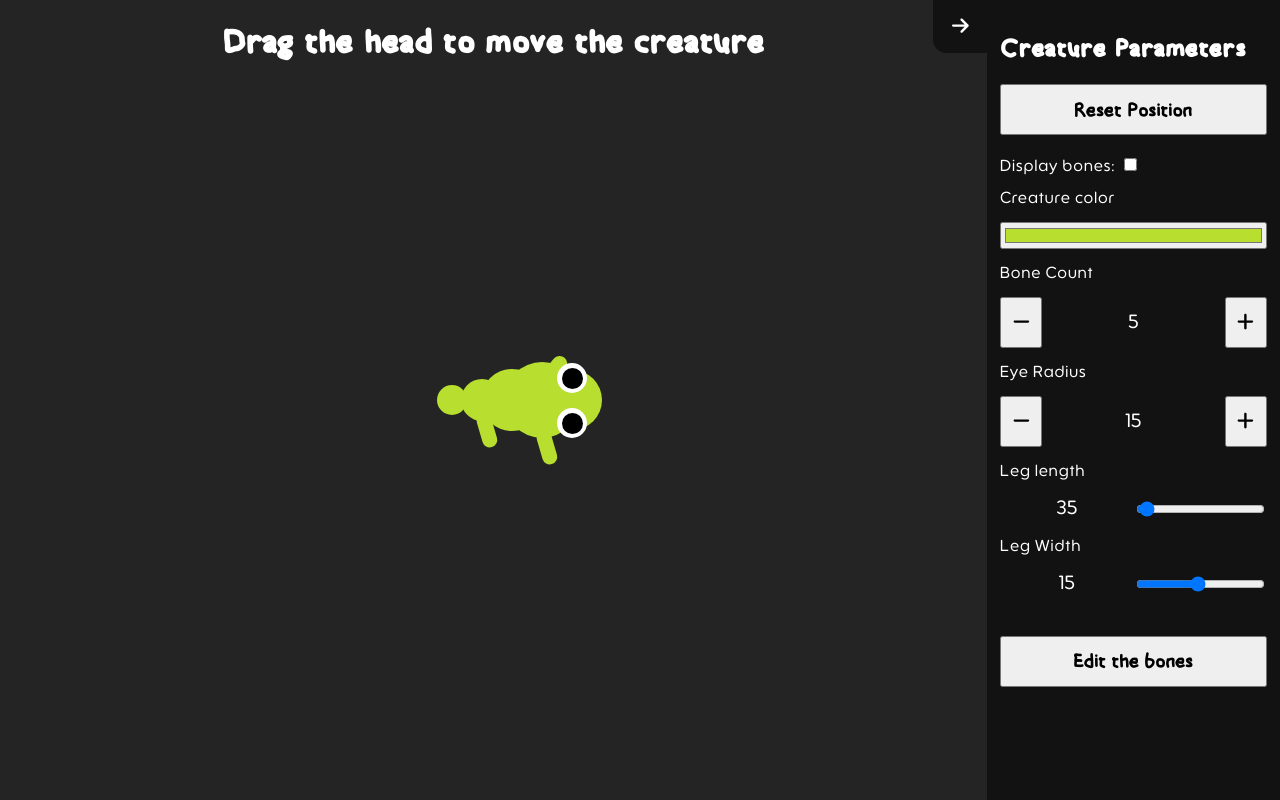
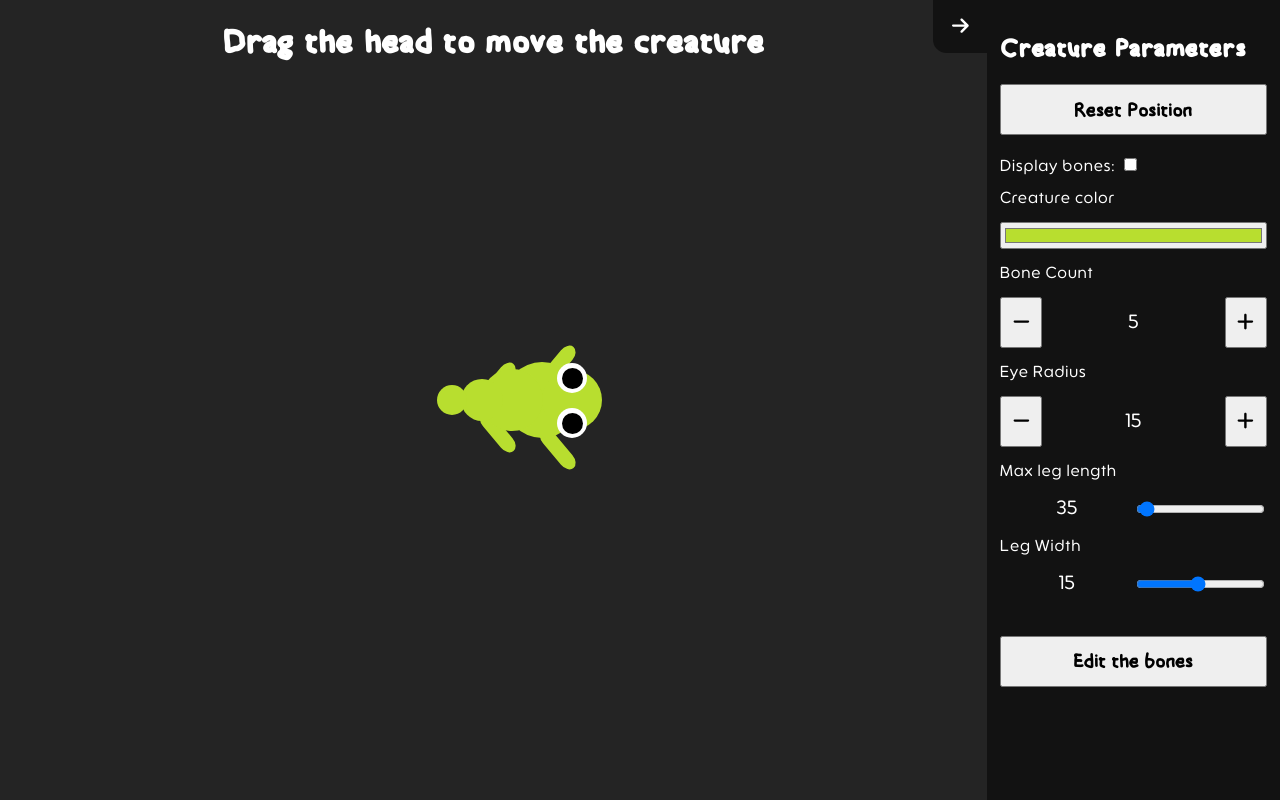
Before and after one commit to DaiF1/CreatureSandbox, a React (Vite) app: page / in a window 1280 px wide. Built offline with nearby package versions, Linux system fonts and the light colour scheme.

Commit message:
update(creature: legs): add scaling

```diff
--- a/src/App.tsx
+++ b/src/App.tsx
@@ -116,7 +116,7 @@ function App() {
                     </button>
                 </div>
 
-                <p>Leg length</p>
+                <p>Max leg length</p>
                 <div className="config-option">
                     <input className="config-slider-input"
                         type="number"
--- a/src/ArmatureNode.tsx
+++ b/src/ArmatureNode.tsx
@@ -83,8 +83,8 @@ export function ArmatureNode({ x = 0,
                     y: y + (radius - legWidth) * Math.sin(dirTheta - degToRad(90)),
                 }}
                 targetPoint={{
-                    x: x + (radius + legLength) * Math.cos(dirTheta - degToRad(90)) + legLength * Math.cos(dirTheta - degToRad(130)),
-                    y: y + (radius + legLength) * Math.sin(dirTheta - degToRad(90)) + legLength * Math.sin(dirTheta - degToRad(130)),
+                    x: x + (radius - legWidth) * Math.cos(dirTheta - degToRad(90)) + legLength * 2 * Math.cos(dirTheta - degToRad(130)),
+                    y: y + (radius - legWidth) * Math.sin(dirTheta - degToRad(90)) + legLength * 2 * Math.sin(dirTheta - degToRad(130)),
                 }}
                 width={legWidth}
                 length={legLength}
@@ -97,8 +97,8 @@ export function ArmatureNode({ x = 0,
                     y: y + (radius - legWidth) * Math.sin(dirTheta + degToRad(90)),
                 }}
                 targetPoint={{
-                    x: x + (radius - legWidth) * Math.cos(dirTheta + degToRad(90)) + legLength * Math.cos(dirTheta + degToRad(130)),
-                    y: y + (radius - legWidth) * Math.sin(dirTheta + degToRad(90)) + legLength * Math.sin(dirTheta + degToRad(130)),
+                    x: x + (radius - legWidth) * Math.cos(dirTheta + degToRad(90)) + legLength * 2 * Math.cos(dirTheta + degToRad(130)),
+                    y: y + (radius - legWidth) * Math.sin(dirTheta + degToRad(90)) + legLength * 2 * Math.sin(dirTheta + degToRad(130)),
                 }}
                 width={legWidth}
                 length={legLength}
--- a/src/CreatureLeg.tsx
+++ b/src/CreatureLeg.tsx
@@ -26,6 +26,14 @@ export function CreatureLeg({attachPoint, targetPoint, color, width, length}: Cr
         return Math.atan2(dy, dx);
     }
 
+    function getScale() {
+        let dx = footLocation.x - attachPoint.x;
+        let dy = footLocation.y - attachPoint.y;
+
+        let mag = Math.sqrt(dx * dx + dy * dy);
+        return mag / (length + width);
+    }
+
     return (<>
             <div className="body-leg"
                 style={{
@@ -37,7 +45,7 @@ export function CreatureLeg({attachPoint, targetPoint, color, width, length}: Cr
                     backgroundColor: color,
 
                     transformOrigin: "left",
-                    transform: `rotate(${getRotAngle()}rad)`
+                    transform: `rotate(${getRotAngle()}rad) scaleX(${getScale()}) `
                 }}
             >
             </div>
```
